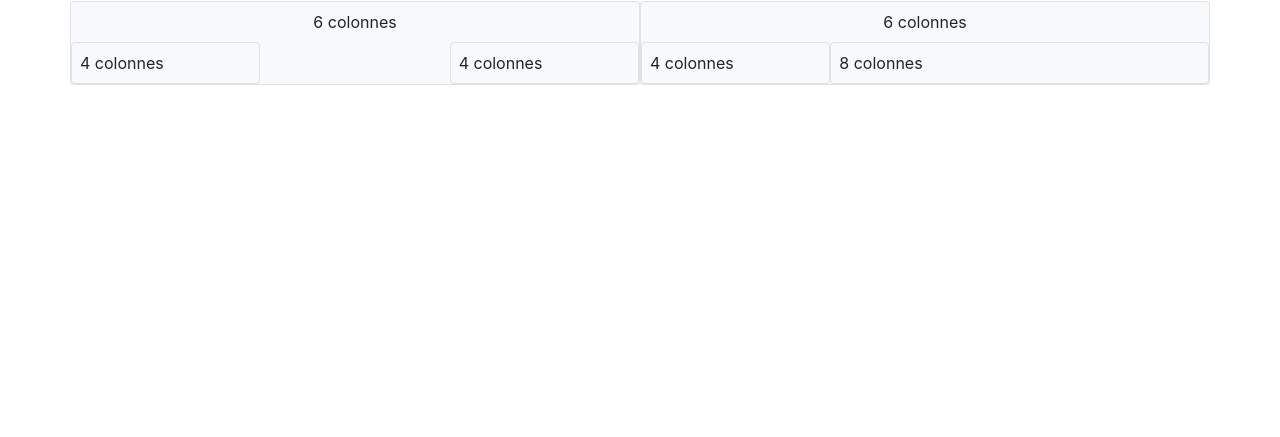
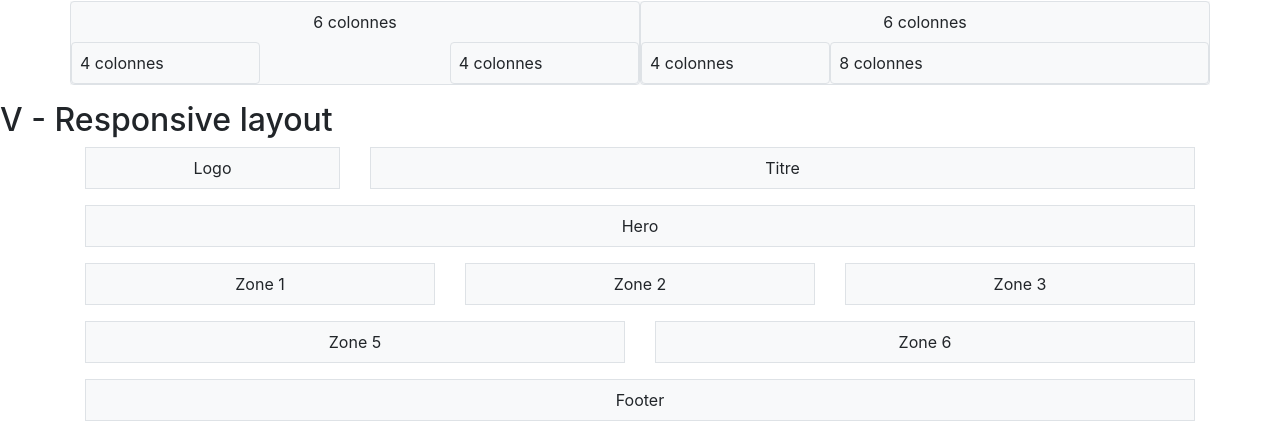
Before and after one commit to epictete/bootstrap-training, a plain HTML site: page index.html in a window 1280 px wide. Shown: the part 601-1038 px from the top of the page. Before the commit the page ends 800 px from the top, so only its background shows below. Drawn offline with nearby package versions, Linux system fonts and the light colour scheme.

Commit message:
Exercice 5

```diff
--- a/index.html
+++ b/index.html
@@ -92,6 +92,47 @@
         </div>
     </div>
 
+    <h2>V - Responsive layout</h2>
+    <div class="container text-center align-middle">
+        <div class="row">
+            <div class="col-md-3 col-4">
+                <p class="border bg-light p-2">Logo</p>
+            </div>
+            <div class="col-md-9 col-8">
+                <p class="border bg-light p-2">Titre</p>
+            </div>
+        </div>
+        <div class="row">
+            <div class="col-12">
+                <p class="border bg-light p-2">Hero</p>
+            </div>
+        </div>
+        <div class="row">
+            <div class="col-md-4 col-12">
+                <p class="border bg-light p-2">Zone 1</p>
+            </div>
+            <div class="col-md-4 col-12">
+                <p class="border bg-light p-2">Zone 2</p>
+            </div>
+            <div class="col-md-4 col-12">
+                <p class="border bg-light p-2">Zone 3</p>
+            </div>
+        </div>
+        <div class="row">
+            <div class="col-md-6 col-8">
+                <p class="border bg-light p-2">Zone 5</p>
+            </div>
+            <div class="col-md-6 col-4">
+                <p class="border bg-light p-2">Zone 6</p>
+            </div>
+        </div>
+        <div class="row">
+            <div class="col-12">
+                <p class="border bg-light p-2">Footer</p>
+            </div>
+        </div>
+    </div>
+
     <script src="https://stackpath.bootstrapcdn.com/bootstrap/4.5.0/js/bootstrap.min.js"
         integrity="sha384-OgVRvuATP1z7JjHLkuOU7Xw704+h835Lr+6QL9UvYjZE3Ipu6Tp75j7Bh/kR0JKI"
         crossorigin="anonymous"></script>
```
